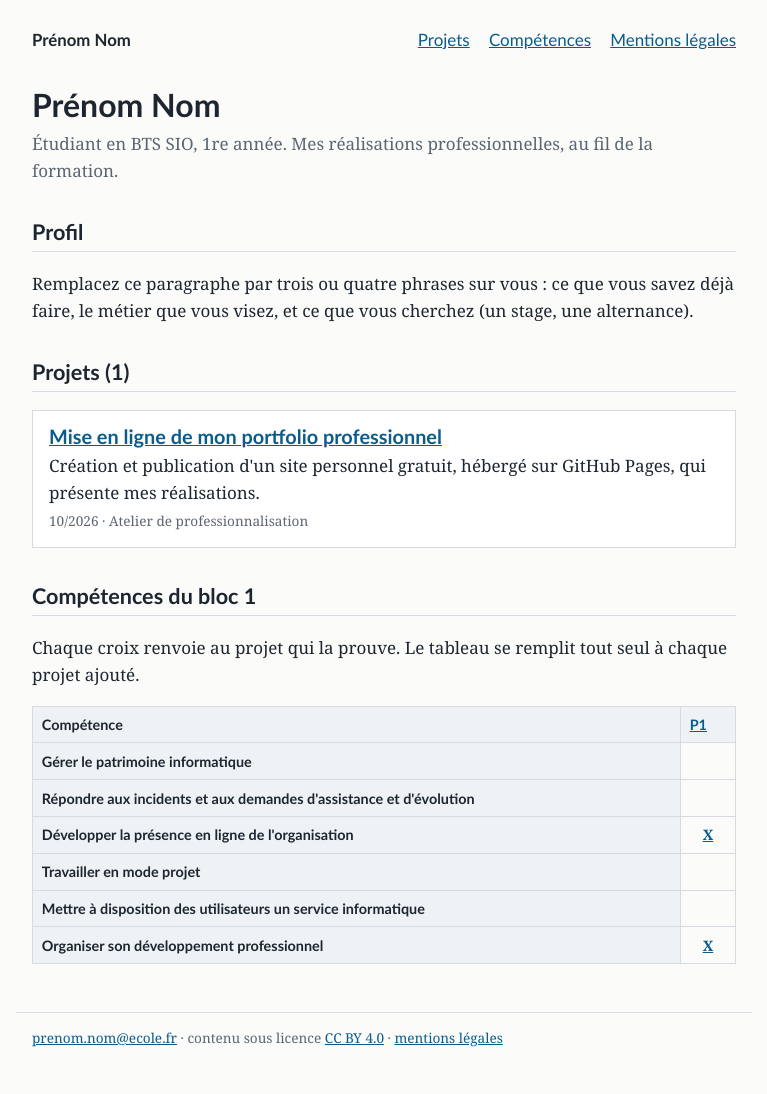
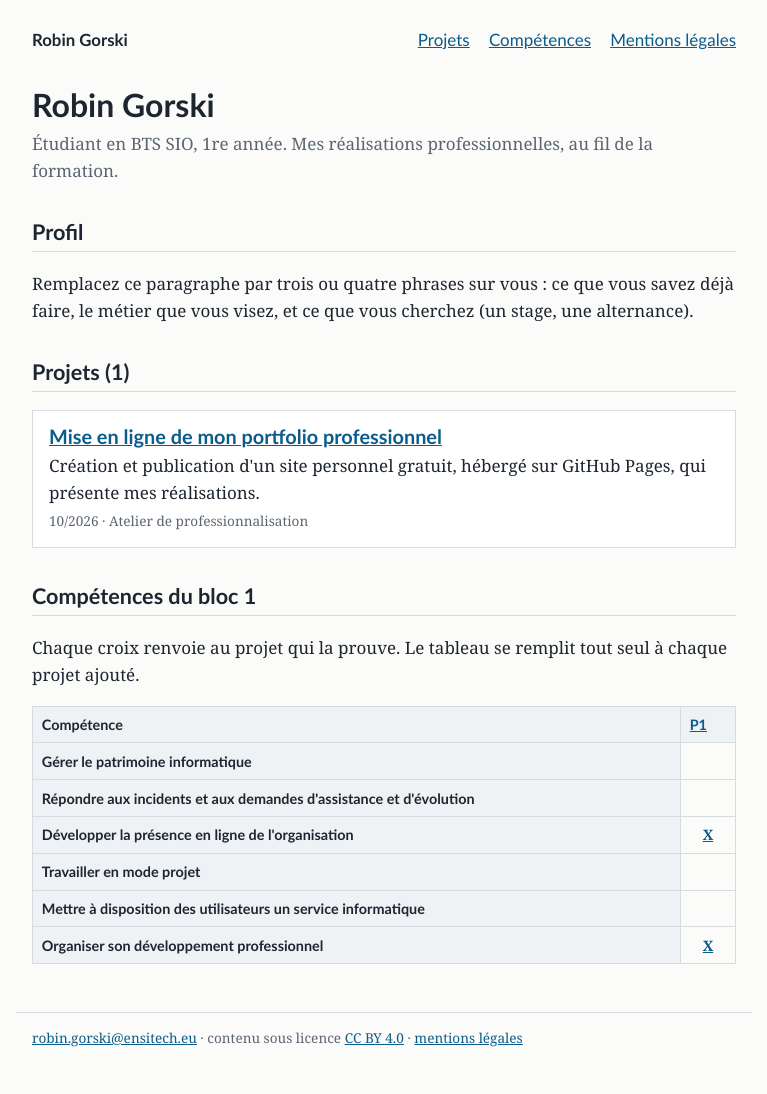
Before and after one commit to Telfand/portfolio, a Jekyll site: the page built from index.html, in a window 1280 px wide. Shown: the whole page, without its empty margins (256-1023 px from the left). Built offline with Jekyll 4.4.1, drawn with Linux system fonts in a browser that asks for light colours.

Commit message:
Change name and email in _config.yml
Updated personal information in the configuration file.

```diff
--- a/_config.yml
+++ b/_config.yml
@@ -1,8 +1,8 @@
 # Réglages du portfolio. Modifiez les quatre lignes ci-dessous, enregistrez,
 # et le site se met à jour tout seul après la publication.
-title: "Prénom Nom"
+title: "Robin Gorski"
 description: "Étudiant en BTS SIO, 1re année. Mes réalisations professionnelles, au fil de la formation."
-email: "prenom.nom@ecole.fr"
+email: "robin.gorski@ensitech.eu"
 linkedin: ""
 
 lang: fr
```
